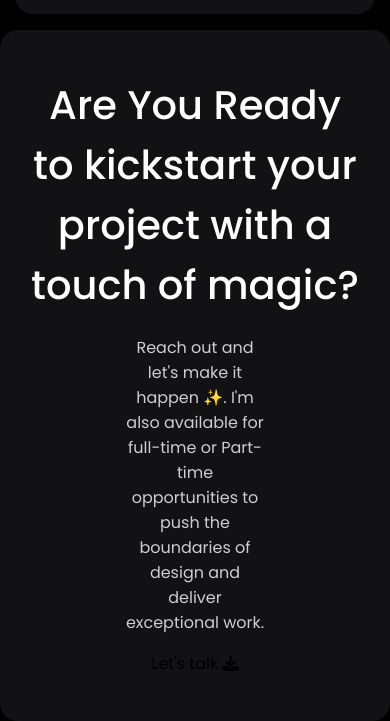
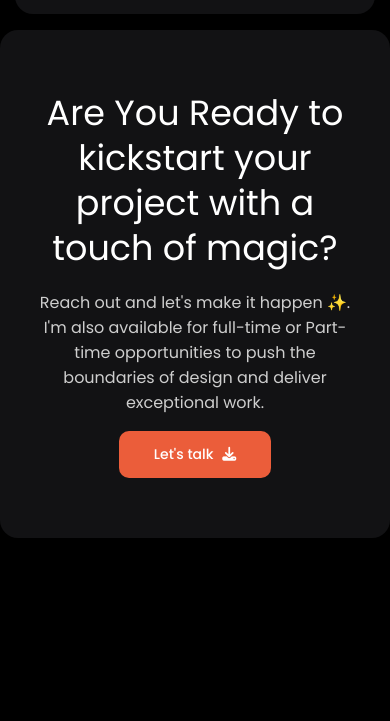
Before and after one commit to anujb09/Portfolio, a plain HTML site: page index.html in a window 390 px wide. Shown: the part 1281-2002 px from the top of the page. After the commit the page ends 1819 px from the top, so only its background shows below. Drawn offline with Linux system fonts and the light colour scheme.

Commit message:
Connect section completed

```diff
--- a/styles/home.css
+++ b/styles/home.css
@@ -112,12 +112,13 @@
   /* CONNECT SECTION */
 
   .connect {
-    padding: 45px 150px;
+    padding: 80px 200px;
   }
 
   .connect h1 {
     color: #fff;
-    font-weight: 500;
+    font-weight: 400;
+    line-height: 50px;
     font-size: 40px;
     margin-bottom: 20px;
     text-align: center;
@@ -128,3 +129,30 @@
     color: var(--gray-color);
 
   }
+  .connect .talk {
+    background-color: var(--red-color);
+    font-size: 14px;
+    font-weight: 500;
+    color: #fff;
+    padding: 13px 35px;
+    border-radius: 10px;
+    cursor: pointer;
+  }
+  .connect .talk i {
+    margin-left: 5px;
+  }
+  .connect .talk:hover {
+    border: 1px solid var(--button-border);
+    background-color: transparent;
+    transition: 0.3s ease-in;
+  }
+
+  @media only screen and (max-width: 991px) {
+    .connect {
+        padding: 60px 35px;
+    }
+    .connect h1 {
+        font-size: 35px;
+        line-height: 45px;
+    }
+  }
```
